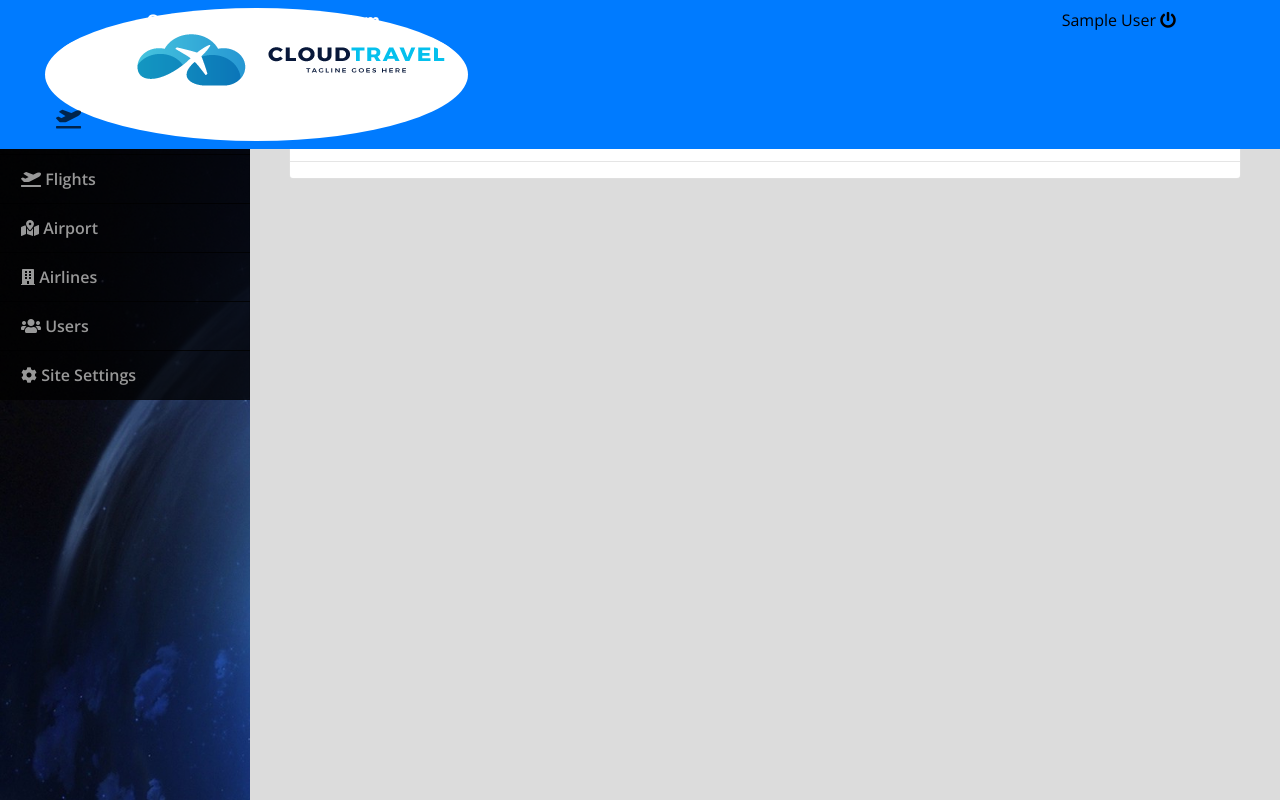
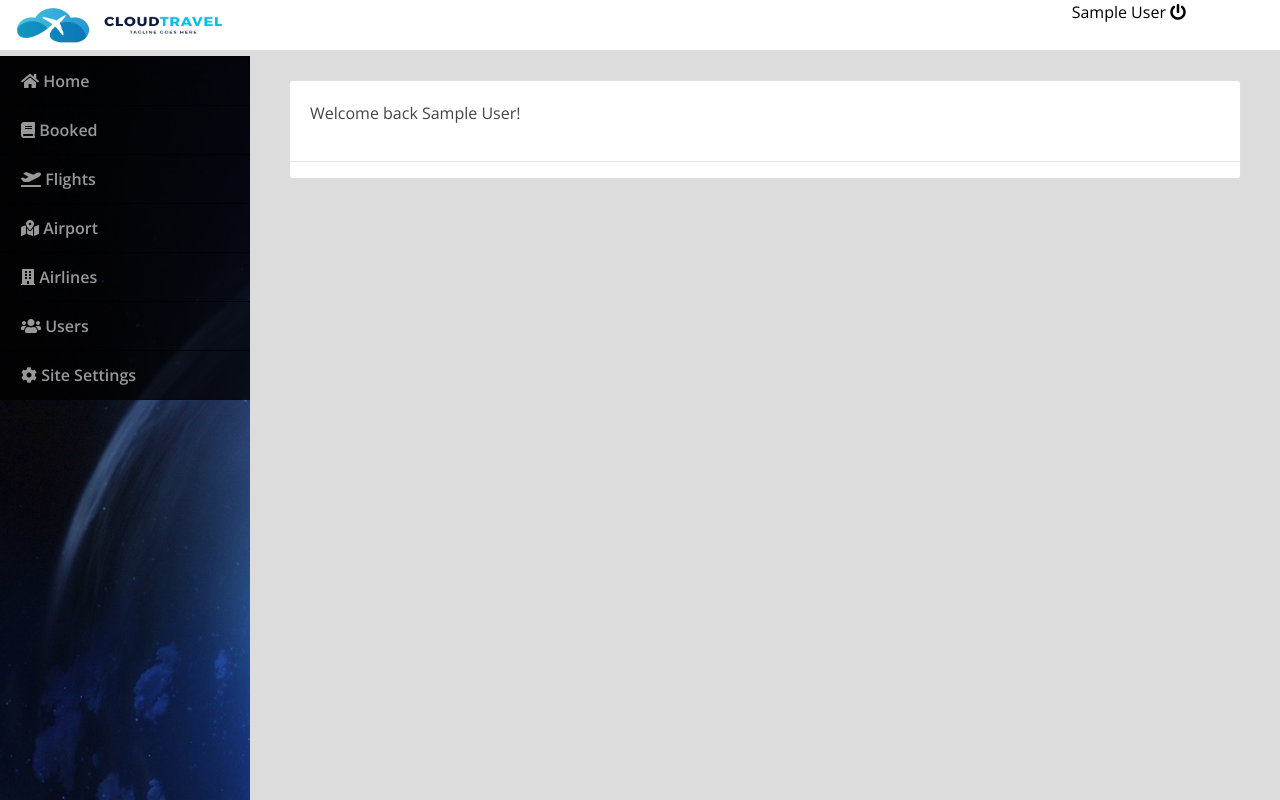
Before and after one commit to Noodles29/Flight-Booking, a PHP site: page /admin/index.php in a window 1280 px wide. Run offline with PHP 8.4, Linux system fonts and the light colour scheme; the visitor is signed in with stand-in values (Sample User, id 1); some libraries are stand-ins or nearby versions.

Commit message:
Edit admin page

```diff
--- a/admin/airlines.php
+++ b/admin/airlines.php
@@ -63,7 +63,7 @@
 								<tr>
 									<td class="text-center"><?php echo $i++ ?></td>
 									<td class="text-center">
-										<img src="../assets/img/<?php echo $row['logo_path'] ?>" alt="">
+										<img id="airline-logo" src="../assets/img/<?php echo $row['logo_path'] ?>" alt="">
 									</td>
 									<td class="">
 										 <b><?php echo $row['airlines'] ?></b>
@@ -92,7 +92,7 @@
 	td p{
 		margin: unset
 	}
-	img{
+	#airline-logo{
 		max-width:100px;
 		max-height: 150px;
 	}
--- a/admin/airport.php
+++ b/admin/airport.php
@@ -92,10 +92,6 @@
 	td p{
 		margin: unset
 	}
-	img{
-		max-width:100px;
-		max-height: 150px;
-	}
 </style>
 <script>
 	function _reset(){
--- a/admin/topbar.php
+++ b/admin/topbar.php
@@ -1,25 +1,25 @@
 <style>
 	.logo {
-    margin: auto;
-    font-size: 20px;
-    background: white;
-    padding: 7px 11px;
-    border-radius: 50% 50%;
-    color: #000000b3;
-}
+    margin-left: -30px;
+    height: 50px;
+
+  }
+  nav#bg-primary{
+      background: white !important;
+  }
+  a.text-white{
+    color: black !important;
+  }
 </style>
 
-<nav class="navbar navbar-light fixed-top bg-primary" style="padding:0; color: white !important;">
-  <div class="container-fluid mt-2 mb-2">
+<nav class="navbar navbar-light fixed-top bg-primary" id="bg-primary" style="padding: 0;">
   	<div class="col-lg-12">
   		<div class="col-md-1 float-left" style="display: flex;">
   			<div class="logo">
-        <img class="logo" src="./assets/img/logo.png">
-  				<span class="fa fa-plane-departure"></span>
+        <img class="logo" src="../assets/img/logo.png">
   			</div>
   		</div>
       <div class="col-md-4 float-left text-white">
-        <large><b>Online Flight Booking System</b></large>
       </div>
 	  	<div class="col-md-2 float-right text-white">
 	  		<a href="ajax.php?action=logout" style="color: black;"><?php echo $_SESSION['login_name'] ?> <i class="fa fa-power-off"></i></a>
```
